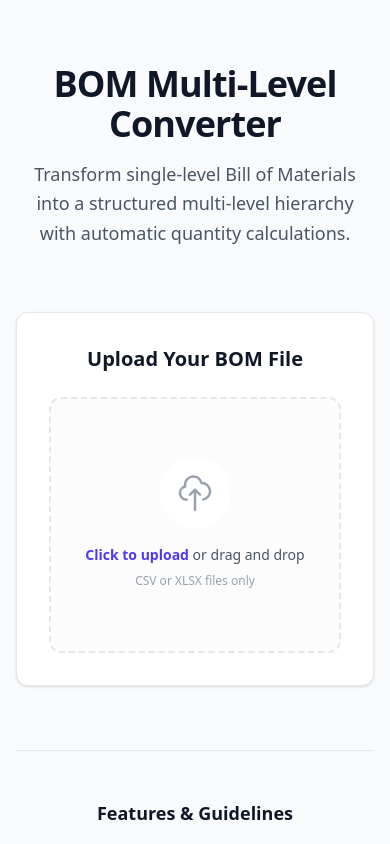
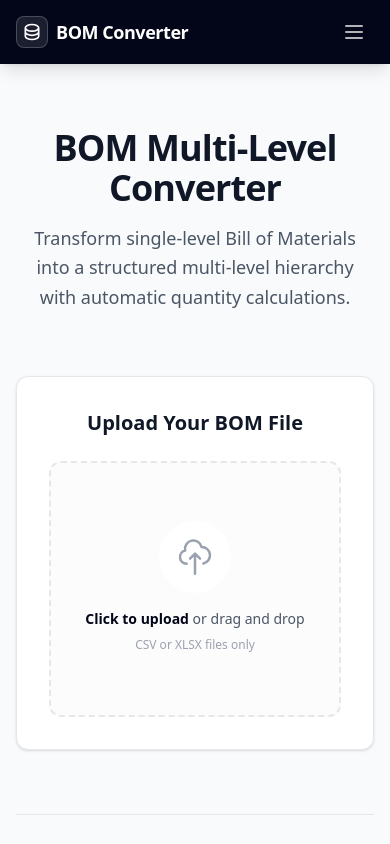
Before and after one commit to faizalindrak/bom-converter-web-app, a React (Vite) app: page / in a window 390 px wide. Shown: the top 844 px of the page. Built offline with nearby package versions, Linux system fonts and the light colour scheme; what ag-grid-community would draw is missing.

Commit message:
design - new color scheme.

```diff
--- a/src/App.jsx
+++ b/src/App.jsx
@@ -1,5 +1,6 @@
 import React from 'react';
 import { BrowserRouter as Router, Routes, Route } from 'react-router-dom';
+import Navbar from './components/Navbar';
 import Home from './pages/Home';
 import BOMViewer from './pages/BOMViewer';
 
@@ -7,10 +8,13 @@ function App() {
   return (
     <Router>
       <div className="App">
-        <Routes>
-          <Route path="/" element={<Home />} />
-          <Route path="/viewer" element={<BOMViewer />} />
-        </Routes>
+        <Navbar />
+        <div className="pt-16">
+          <Routes>
+            <Route path="/" element={<Home />} />
+            <Route path="/viewer" element={<BOMViewer />} />
+          </Routes>
+        </div>
       </div>
     </Router>
   );
--- a/src/components/FileUpload.jsx
+++ b/src/components/FileUpload.jsx
@@ -73,14 +73,14 @@ const FileUpload = ({ onFileProcessed }) => {
     >
       <label
         className={`group flex flex-col items-center justify-center w-full h-64 border-2 border-dashed rounded-xl cursor-pointer transition-all duration-300 ${isDragging
-          ? 'border-indigo-500 bg-indigo-50/50'
-          : 'border-gray-200 bg-gray-50/50 hover:bg-white hover:border-indigo-400 hover:shadow-sm'
+          ? 'border-[oklch(12.9%_0.042_264.695)] bg-[oklch(95%_0.01_264.695)]'
+          : 'border-gray-200 bg-gray-50/50 hover:bg-white hover:border-[oklch(25%_0.042_264.695)] hover:shadow-sm'
           } ${isProcessing ? 'opacity-50 cursor-not-allowed' : ''}`}
       >
         <div className="flex flex-col items-center justify-center pt-5 pb-6">
-          <div className={`p-4 rounded-full mb-4 transition-colors duration-300 ${isDragging ? 'bg-indigo-100' : 'bg-white group-hover:bg-indigo-50'}`}>
+          <div className={`p-4 rounded-full mb-4 transition-colors duration-300 ${isDragging ? 'bg-[oklch(90%_0.03_264.695)]' : 'bg-white group-hover:bg-[oklch(95%_0.01_264.695)]'}`}>
             <svg
-              className={`w-10 h-10 transition-colors duration-300 ${isDragging ? 'text-indigo-600' : 'text-gray-400 group-hover:text-indigo-500'}`}
+              className={`w-10 h-10 transition-colors duration-300 ${isDragging ? 'text-[oklch(12.9%_0.042_264.695)]' : 'text-gray-400 group-hover:text-[oklch(18%_0.042_264.695)]'}`}
               fill="none"
               stroke="currentColor"
               viewBox="0 0 24 24"
@@ -95,12 +95,12 @@ const FileUpload = ({ onFileProcessed }) => {
             </svg>
           </div>
           <p className="mb-2 text-sm text-gray-600 font-medium">
-            <span className="text-indigo-600 font-semibold hover:text-indigo-700">Click to upload</span> or drag and drop
+            <span className="text-[oklch(12.9%_0.042_264.695)] font-semibold hover:text-[oklch(18%_0.042_264.695)]">Click to upload</span> or drag and drop
           </p>
           <p className="text-xs text-gray-400">CSV or XLSX files only</p>
           {isProcessing && (
-            <div className="flex items-center mt-4 text-indigo-600">
-              <svg className="animate-spin -ml-1 mr-2 h-4 w-4 text-indigo-600" xmlns="http://www.w3.org/2000/svg" fill="none" viewBox="0 0 24 24">
+            <div className="flex items-center mt-4 text-[oklch(12.9%_0.042_264.695)]">
+              <svg className="animate-spin -ml-1 mr-2 h-4 w-4 text-[oklch(12.9%_0.042_264.695)]" xmlns="http://www.w3.org/2000/svg" fill="none" viewBox="0 0 24 24">
                 <circle className="opacity-25" cx="12" cy="12" r="10" stroke="currentColor" strokeWidth="4"></circle>
                 <path className="opacity-75" fill="currentColor" d="M4 12a8 8 0 018-8V0C5.373 0 0 5.373 0 12h4zm2 5.291A7.962 7.962 0 014 12H0c0 3.042 1.135 5.824 3 7.938l3-2.647z"></path>
               </svg>
--- /dev/null
+++ b/src/components/Navbar.jsx
@@ -0,0 +1,133 @@
+import React, { useState } from 'react';
+import { Link, useLocation } from 'react-router-dom';
+
+const Navbar = () => {
+    const [isMobileMenuOpen, setIsMobileMenuOpen] = useState(false);
+    const location = useLocation();
+
+    const navLinks = [
+        { name: 'Home', path: '/' },
+        { name: 'BOM Viewer', path: '/viewer' },
+    ];
+
+    const isActive = (path) => location.pathname === path;
+
+    return (
+        <nav className="fixed top-0 left-0 right-0 z-50 bg-[oklch(12.9%_0.042_264.695)] shadow-lg">
+            <div className="max-w-7xl mx-auto px-4 sm:px-6 lg:px-8">
+                <div className="flex items-center justify-between h-16">
+                    {/* Logo */}
+                    <div className="flex-shrink-0">
+                        <Link to="/" className="flex items-center gap-2 group">
+                            <div className="w-8 h-8 rounded-lg bg-white/10 flex items-center justify-center backdrop-blur-sm border border-white/20 group-hover:bg-white/20 transition-colors duration-200">
+                                <svg
+                                    className="w-5 h-5 text-white"
+                                    fill="none"
+                                    stroke="currentColor"
+                                    viewBox="0 0 24 24"
+                                    xmlns="http://www.w3.org/2000/svg"
+                                >
+                                    <path
+                                        strokeLinecap="round"
+                                        strokeLinejoin="round"
+                                        strokeWidth={2}
+                                        d="M4 7v10c0 2.21 3.582 4 8 4s8-1.79 8-4V7M4 7c0 2.21 3.582 4 8 4s8-1.79 8-4M4 7c0-2.21 3.582-4 8-4s8 1.79 8 4m0 5c0 2.21-3.582 4-8 4s-8-1.79-8-4"
+                                    />
+                                </svg>
+                            </div>
+                            <span className="text-white font-bold text-lg tracking-tight">
+                                BOM Converter
+                            </span>
+                        </Link>
+                    </div>
+
+                    {/* Desktop Navigation */}
+                    <div className="hidden md:flex items-center space-x-1">
+                        {navLinks.map((link) => (
+                            <Link
+                                key={link.path}
+                                to={link.path}
+                                className={`px-4 py-2 rounded-lg text-sm font-medium transition-all duration-200
+                  ${isActive(link.path)
+                                        ? 'bg-white/15 text-white'
+                                        : 'text-white/70 hover:text-white hover:bg-white/10'
+                                    }`}
+                            >
+                                {link.name}
+                            </Link>
+                        ))}
+                    </div>
+
+                    {/* Mobile menu button */}
+                    <div className="md:hidden">
+                        <button
+                            onClick={() => setIsMobileMenuOpen(!isMobileMenuOpen)}
+                            className="inline-flex items-center justify-center p-2 rounded-lg text-white/70 hover:text-white hover:bg-white/10 transition-colors duration-200 focus:outline-none"
+                            aria-expanded="false"
+                        >
+                            <span className="sr-only">Open main menu</span>
+                            {isMobileMenuOpen ? (
+                                <svg
+                                    className="block h-6 w-6"
+                                    xmlns="http://www.w3.org/2000/svg"
+                                    fill="none"
+                                    viewBox="0 0 24 24"
+                                    stroke="currentColor"
+                                    aria-hidden="true"
+                                >
+                                    <path
+                                        strokeLinecap="round"
+                                        strokeLinejoin="round"
+                                        strokeWidth="2"
+                                        d="M6 18L18 6M6 6l12 12"
+                                    />
+                                </svg>
+                            ) : (
+                                <svg
+                                    className="block h-6 w-6"
+                                    xmlns="http://www.w3.org/2000/svg"
+                                    fill="none"
+                                    viewBox="0 0 24 24"
+                                    stroke="currentColor"
+                                    aria-hidden="true"
+                                >
+                                    <path
+                                        strokeLinecap="round"
+                                        strokeLinejoin="round"
+                                        strokeWidth="2"
+                                        d="M4 6h16M4 12h16M4 18h16"
+                                    />
+                                </svg>
+                            )}
+                        </button>
+                    </div>
+                </div>
+            </div>
+
+            {/* Mobile menu */}
+            <div
+                className={`md:hidden transition-all duration-300 ease-in-out overflow-hidden ${isMobileMenuOpen ? 'max-h-48 opacity-100' : 'max-h-0 opacity-0'
+                    }`}
+            >
+                <div className="px-4 pt-2 pb-4 space-y-1 bg-[oklch(10%_0.042_264.695)]">
+                    {navLinks.map((link) => (
+                        <Link
+                            key={link.path}
+                            to={link.path}
+                            onClick={() => setIsMobileMenuOpen(false)}
+                            className={`block px-4 py-3 rounded-lg text-base font-medium transition-all duration-200
+                ${isActive(link.path)
+                                    ? 'bg-white/15 text-white'
+                                    : 'text-white/70 hover:text-white hover:bg-white/10'
+                                }`}
+                        >
+                            {link.name}
+                        </Link>
+                    ))}
+                </div>
+            </div>
+        </nav>
+    );
+};
+
+export default Navbar;
--- a/src/index.css
+++ b/src/index.css
@@ -1,4 +1,12 @@
 @import "tailwindcss";
+
+:root {
+  --primary: oklch(12.9% 0.042 264.695);
+  --primary-light: oklch(18% 0.042 264.695);
+  --primary-lighter: oklch(25% 0.042 264.695);
+  --primary-bg: oklch(95% 0.01 264.695);
+  --primary-bg-light: oklch(97% 0.005 264.695);
+}
 
 body {
   margin: 0;
--- a/src/pages/Home.jsx
+++ b/src/pages/Home.jsx
@@ -71,7 +71,7 @@ const Home = () => {
               <div className="flex flex-col sm:flex-row items-center justify-center gap-4">
                 <button
                   onClick={handleDownload}
-                  className="inline-flex items-center justify-center px-6 py-3 border border-transparent text-base font-medium rounded-lg text-white bg-indigo-600 hover:bg-indigo-700 transition-colors duration-200 focus:outline-none focus:ring-2 focus:ring-offset-2 focus:ring-indigo-500 w-full sm:w-auto"
+                  className="inline-flex items-center justify-center px-6 py-3 border border-transparent text-base font-medium rounded-lg text-white bg-[oklch(12.9%_0.042_264.695)] hover:bg-[oklch(18%_0.042_264.695)] transition-colors duration-200 focus:outline-none focus:ring-2 focus:ring-offset-2 focus:ring-[oklch(12.9%_0.042_264.695)] w-full sm:w-auto"
                 >
                   <svg
                     className="w-5 h-5 mr-2 -ml-1"
@@ -92,7 +92,7 @@ const Home = () => {
 
                 <Link
                   to="/viewer"
-                  className="inline-flex items-center justify-center px-6 py-3 border-2 border-indigo-600 text-base font-medium rounded-lg text-indigo-600 bg-white hover:bg-indigo-50 transition-colors duration-200 focus:outline-none focus:ring-2 focus:ring-offset-2 focus:ring-indigo-500 w-full sm:w-auto"
+                  className="inline-flex items-center justify-center px-6 py-3 border-2 border-[oklch(12.9%_0.042_264.695)] text-base font-medium rounded-lg text-[oklch(12.9%_0.042_264.695)] bg-white hover:bg-[oklch(95%_0.01_264.695)] transition-colors duration-200 focus:outline-none focus:ring-2 focus:ring-offset-2 focus:ring-[oklch(12.9%_0.042_264.695)] w-full sm:w-auto"
                 >
                   <svg
                     className="w-5 h-5 mr-2 -ml-1"
```
Also changed, not shown: src/pages/BOMViewer.jsx (+11 -11 lines).
